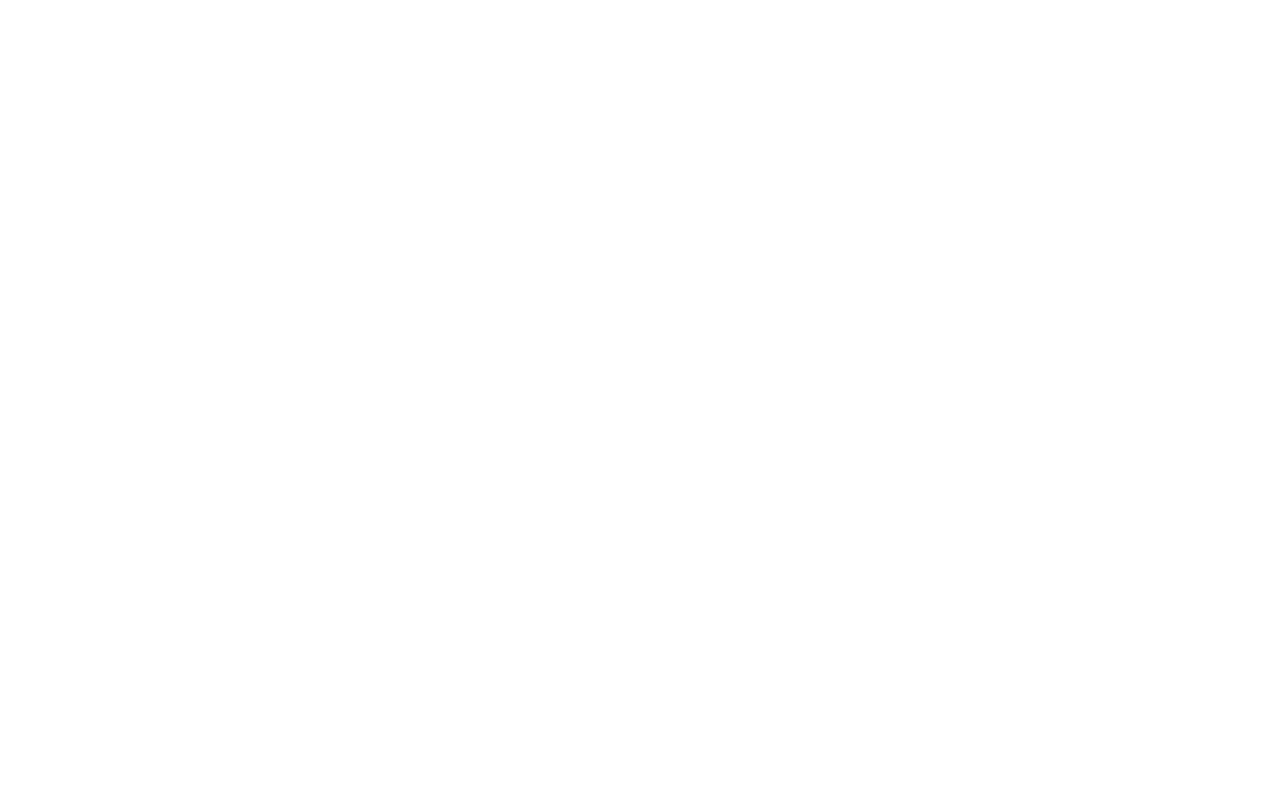
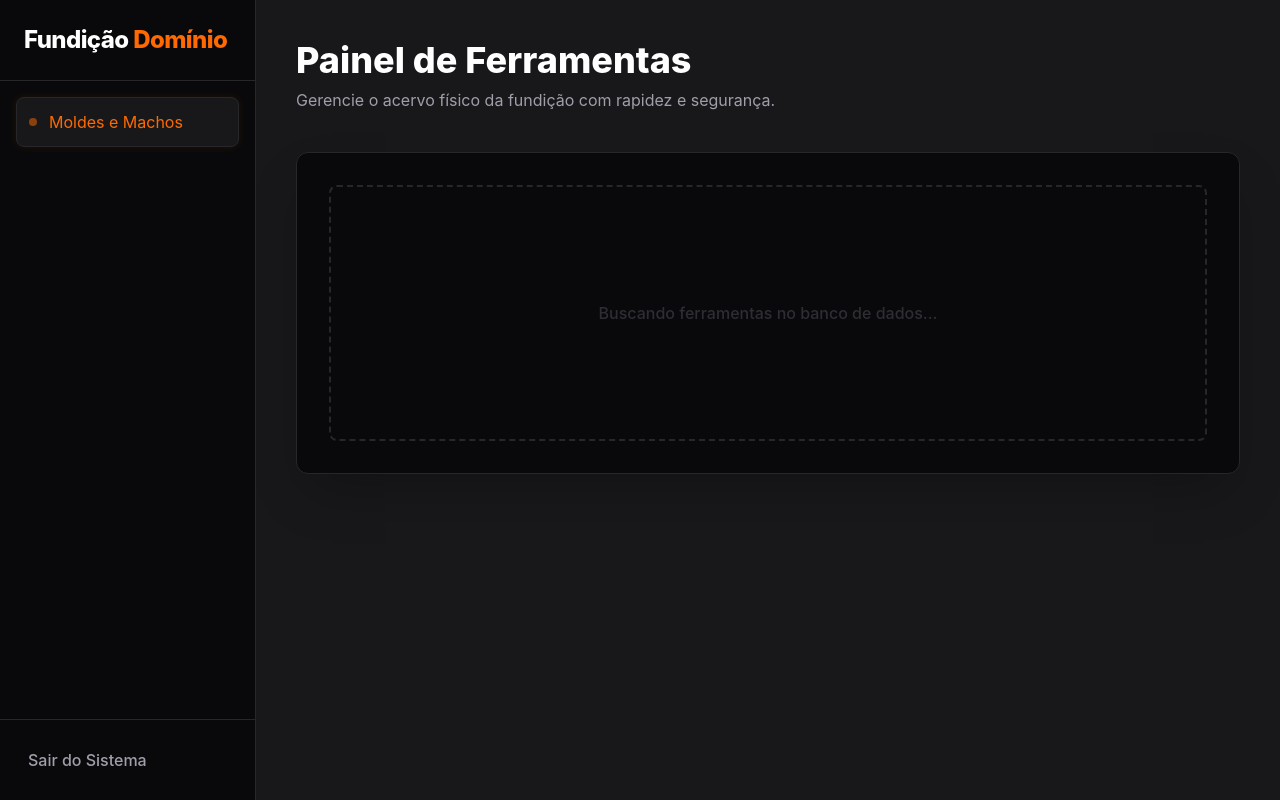
Before and after one commit to takiguchii/tool-system, a Vue app in the folder front-end/: page /dashboard in a window 1280 px wide. Before the commit this address had no page. Built offline with nearby package versions, Linux system fonts and the light colour scheme.

Commit message:
feat: configura front-end com vue, tailwind, proxy e login seguro

```diff
--- /dev/null
+++ b/front-end/src/components/SidebarComponent.vue
@@ -0,0 +1,31 @@
+<template>
+  <div class="w-64 bg-zinc-950 text-white min-h-screen border-r border-zinc-800 flex flex-col">
+    <div class="p-6 border-b border-zinc-800">
+      <h2 class="text-2xl font-extrabold tracking-tight">Fundição <span class="text-orange-500">Domínio</span></h2>
+    </div>
+
+    <nav class="flex-1 p-4 flex flex-col gap-2">
+      <router-link to="/dashboard" class="p-3 rounded-lg bg-zinc-900 text-orange-500 flex items-center gap-3 transition-all border border-zinc-800 shadow-[0_0_10px_rgba(249,115,22,0.1)]">
+        <span class="w-2 h-2 rounded-full bg-orange-500 animate-pulse"></span>
+        Moldes e Machos
+      </router-link>
+      </nav>
+
+    <div class="p-4 border-t border-zinc-800">
+      <button @click="sairSistema" class="w-full text-left p-3 rounded-lg hover:bg-red-500/10 text-zinc-400 hover:text-red-400 transition-colors font-medium">
+        Sair do Sistema
+      </button>
+    </div>
+  </div>
+</template>
+
+<script setup>
+import { useRouter } from 'vue-router'
+
+const router = useRouter()
+
+const sairSistema = () => {
+  localStorage.removeItem('token')
+  router.push('/')
+}
+</script>
--- a/front-end/src/router/index.js
+++ b/front-end/src/router/index.js
@@ -1,5 +1,6 @@
 import { createRouter, createWebHistory } from 'vue-router'
 import LoginView from '../views/LoginView.vue'
+import DashboardView from '../views/DashboardView.vue'
 
 const router = createRouter({
   history: createWebHistory(),
@@ -8,6 +9,11 @@ const router = createRouter({
       path: '/',
       name: 'login',
       component: LoginView
+    },
+    {
+      path: '/dashboard',
+      name: 'dashboard',
+      component: DashboardView
     }
   ]
 })
--- /dev/null
+++ b/front-end/src/views/DashboardView.vue
@@ -0,0 +1,24 @@
+<template>
+  <div class="flex min-h-screen bg-zinc-900 font-sans">
+
+    <Sidebar />
+
+    <main class="flex-1 p-10 overflow-y-auto">
+      <header class="mb-10">
+        <h1 class="text-4xl font-extrabold text-white mb-2">Painel de Ferramentas</h1>
+        <p class="text-zinc-400">Gerencie o acervo físico da fundição com rapidez e segurança.</p>
+      </header>
+
+      <div class="bg-zinc-950 border border-zinc-800 rounded-xl p-8 shadow-2xl">
+        <div class="flex items-center justify-center h-64 border-2 border-dashed border-zinc-800 rounded-lg">
+          <p class="text-zinc-600 font-medium animate-pulse">Buscando ferramentas no banco de dados...</p>
+        </div>
+      </div>
+    </main>
+
+  </div>
+</template>
+
+<script setup>
+import Sidebar from '../components/SidebarComponent.vue'
+</script>
--- a/front-end/src/views/LoginView.vue
+++ b/front-end/src/views/LoginView.vue
@@ -10,8 +10,8 @@
 
       <form @submit.prevent="fazerLogin" class="flex flex-col gap-5">
         <div>
-          <label class="block text-zinc-400 font-medium mb-1 text-sm">E-mail</label>
-          <input type="email" v-model="email" class="w-full bg-zinc-950 text-white border border-zinc-800 rounded-lg px-4 py-3 focus:outline-none focus:border-orange-500 focus:ring-1 focus:ring-orange-500 transition-colors" required>
+          <label class="block text-zinc-400 font-medium mb-1 text-sm">Usuário</label>
+          <input type="text" v-model="username" class="w-full bg-zinc-950 text-white border border-zinc-800 rounded-lg px-4 py-3 focus:outline-none focus:border-orange-500 focus:ring-1 focus:ring-orange-500 transition-colors" required>
         </div>
 
         <div>
@@ -34,29 +34,32 @@
 <script setup>
 import { ref } from 'vue'
 import axios from 'axios'
+import { useRouter } from 'vue-router'
 
-const email = ref('')
+const username = ref('')
 const senha = ref('')
 const erro = ref('')
 const carregando = ref(false)
+
+const router = useRouter()
 
 const fazerLogin = async () => {
   erro.value = ''
   carregando.value = true
 
   try {
-    const resposta = await axios.post('/api/Auth/login', {
-        email: email.value,
+    const resposta = await axios.post('/api/auth/login', {
+        username: username.value,
         senha: senha.value
     })
 
 
     localStorage.setItem('token', resposta.data.token)
 
-    alert("Crachá JWT recebido com sucesso! Acesso Liberado.")
+    router.push('/dashboard')
 
   } catch (e) {
-    erro.value = 'E-mail ou senha incorretos.'
+    erro.value = 'usarname ou senha incorretos.'
   } finally {
     carregando.value = false
   }
--- a/front-end/vite.config.js
+++ b/front-end/vite.config.js
@@ -8,22 +8,17 @@ export default defineConfig({
     vue(),
     tailwindcss(),
   ],
-  resolve: {
-    alias: {
-      '@': fileURLToPath(new URL('./src', import.meta.url))
-    }
-  },
   server: {
     host: true,
-    port: 5173
-  },
-  proxy: {
+    port: 5173,
+    proxy: {
       '/api': {
-        target: 'http://api:8080',
+        target: 'http://api-fundicao:8080',
         changeOrigin: true,
         secure: false
       }
-    },
+    }
+  },
   resolve: {
     alias: {
       '@': fileURLToPath(new URL('./src', import.meta.url))
```
